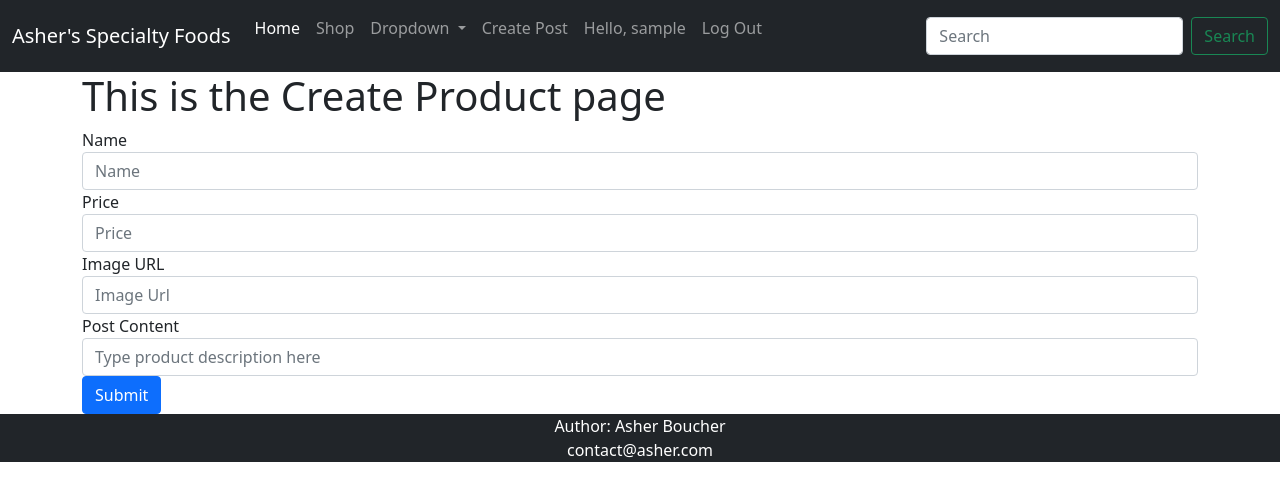
After one commit to ashernaphtali/heroku, a Flask app: page /products/create in a window 1280 px wide. The commit adds this page. Shown: the top 501 px of the page. Run offline with Flask 2, Linux system fonts and the light colour scheme; the visitor is signed in with stand-in values (Sample User, id 1); data comes from the database, SQL or seed files in the repository; some libraries are stand-ins or nearby versions.

Commit message:
w8d2 homework

```diff
--- a/app/__init__.py
+++ b/app/__init__.py
@@ -1,5 +1,12 @@
 from flask import Flask
 from config import Config
+from flask_sqlalchemy import SQLAlchemy
+from flask_migrate import Migrate
+from flask_marshmallow import Marshmallow
+from flask_cors import CORS
+
+
+
 
 # import our blueprints for registration
 from .blog.routes import blog
@@ -13,6 +20,10 @@ from flask_login import LoginManager
 
 app = Flask(__name__)
 login = LoginManager()
+CORS(app)
+
+
+
 
 @login.user_loader
 def load_user(user_id):
--- a/app/auth/auth_templates/signup.html
+++ b/app/auth/auth_templates/signup.html
@@ -1,7 +1,7 @@
 {% extends 'base.html' %}
 
 {% block content %}
-<h1>This is signup page</h1>
+<h1>This is signup <area shape="rect" coords="" href="" alt=""></h1>
 
 <form action="" method="POST">
     {{ form.hidden_tag() }}
--- a/app/blog/blog_templates/blog.html
+++ b/app/blog/blog_templates/blog.html
@@ -4,13 +4,13 @@
 <h1>Middle Eastern Cuisine Blog</h1>
 {% for p in posts %}
 <div class="instagram-rip-off">
-    <div class="card" style="width: 40vw;">
+    <a class="card text-decoration text-dark" href='{{url_for("blog.individualPost", id=p.id) }}' style="width: 40vw;">
         <img src="{{ p.image }}" class="card-img-top" alt="...">
         <div class="card-body">
           <h5 class="card-title">{{ p.title }}</h5>
           <p class="card-text">{{ p.content }}</p>
         </div>
-      </div>
+      </a>
 </div>
 {% endfor %}
 {% endblock content %}
--- a/app/blog/forms.py
+++ b/app/blog/forms.py
@@ -7,3 +7,9 @@ class CreatePostForm(FlaskForm):
     image = StringField('Image URL', validators=[DataRequired(),])
     content = StringField('Post Content', validators=[DataRequired(),])
     submit = SubmitField()
+
+class UpdatePostForm(FlaskForm):
+    title = StringField('Title')
+    image = StringField('Image URL')
+    content = StringField('Post Content')
+    submit = SubmitField()
--- a/app/shop/forms.py
+++ b/app/shop/forms.py
@@ -1,3 +1,10 @@
 from flask_wtf import FlaskForm
-from wtforms import StringField, SubmitField
+from wtforms import StringField, SubmitField, FloatField
 from wtforms.validators import DataRequired
+
+class CreateProductForm(FlaskForm):
+    name = StringField('Name', validators=[DataRequired()])
+    price = FloatField('Price', validators=[DataRequired()])
+    image = StringField('Image URL', validators=[DataRequired(),])
+    description = StringField('Post Content', validators=[DataRequired(),])
+    submit = SubmitField()
--- a/app/shop/routes.py
+++ b/app/shop/routes.py
@@ -1,11 +1,35 @@
-from flask import Blueprint, render_template, redirect, url_for, jsonify
+from flask import Blueprint, render_template, redirect, url_for, jsonify, request
+from flask_login import login_required
 
 from app.models import Product
+from .forms import CreateProductForm
 
 # create instance of blueprint
 shop = Blueprint('shop', __name__, template_folder='shop_templates')
 
 from app.models import db
+
+@shop.route('/products/create', methods = ["GET","POST"])
+@login_required
+def createProduct():
+    form = CreateProductForm()
+    if request.method == "POST":
+        if form.validate():
+
+            name = form.name.data
+            price = form.price.data
+            image = form.image.data
+            description = form.description.data
+
+            # create instance new post
+            product = Product(name, price, image, description)
+            # add instance to databse
+            db.session.add(product)
+            # commit to databse
+            db.session.commit()
+
+            return redirect(url_for('home'))
+    return render_template('createproduct.html', form = form)
 
 @shop.route('/shop')
 def allProducts():
@@ -23,3 +47,10 @@ def individualProduct(id):
 def allProductsAPI():
     products = Product.query.all()
     return jsonify([p.to_dict() for p in products])
+
+@shop.route('/api/shop/<int:id>')
+def individualProductAPI(id):
+    product = Product.query.filter_by(id=id).first()
+    if product is None:
+        return jsonify('none')
+    return jsonify(product.to_dict())
--- /dev/null
+++ b/app/shop/shop_templates/createproduct.html
@@ -0,0 +1,30 @@
+{% extends 'base.html' %}
+
+{% block content %}
+<h1>This is the Create Product page</h1>
+
+<form action="" method="POST">
+    {{ form.hidden_tag() }}
+    <div class="form-group">
+        <fieldset>
+            {{ form.name.label }}
+            {{ form.name(class='form-control', placeholder='Name') }}
+        </fieldset>
+        <fieldset>
+            {{ form.price.label }}
+            {{ form.price(class='form-control', placeholder='Price') }}
+        </fieldset>
+        <fieldset>
+            {{ form.image.label }}
+            {{ form.image(class='form-control', placeholder='Image Url') }}
+        </fieldset>
+        <fieldset>
+            {{ form.description.label }}
+            {{ form.description(class='form-control', placeholder='Type product description here') }}
+        </fieldset>
+        {{ form.submit(class='btn btn-primary') }}
+    </div>
+
+</form>
+
+{% endblock content %}
--- a/app/shop/shop_templates/product.html
+++ b/app/shop/shop_templates/product.html
@@ -7,7 +7,7 @@
         <div class="card-body">
           <h5 class="card-title">{{ p.name }}</h5>
           <p class="card-text">{{ p.description }}</p>
-          <h3>{{ p.price }}</h3> <button class='btn btn-primary'>Add To Cart</button>
+          <h3>{{ p.price }}</h3> <button class='btn btn-secondary'>Add To Cart</button>
         </div>
       </div>
 </div>
--- a/app/static/css/main.css
+++ b/app/static/css/main.css
@@ -6,3 +6,14 @@
     display: grid;
     place-items: center;
 }
+footer {
+    position: relative;
+    width: 100vw;
+    text-align: center;
+    bottom: 0;
+    background-color: #212529;
+    color: white;
+}
+.main {
+    margin-bottom: 50px;
+}
--- a/app/templates/base.html
+++ b/app/templates/base.html
@@ -20,7 +20,7 @@
           {% endblock content %}
       </main>
 
-    <footer>This is the footer</footer>
+    {% include 'footer.html' %}
 
 
 
--- /dev/null
+++ b/app/templates/footer.html
@@ -0,0 +1,4 @@
+<footer>
+    Author: Asher Boucher <br>
+    contact@asher.com
+</footer>
--- a/app/templates/nav.html
+++ b/app/templates/nav.html
@@ -1,4 +1,4 @@
-<nav class="navbar navbar-expand-lg navbar-light bg-light">
+<nav class="navbar navbar-expand-lg navbar-dark bg-dark">
     <div class="container-fluid">
         <a class="navbar-brand" href="#">Asher's Specialty Foods</a>
         <button class="navbar-toggler" type="button" data-bs-toggle="collapse" data-bs-target="#navbarSupportedContent"
```
Also changed, not shown: app/auth/routes.py (+7 -0 lines), app/blog/blog_templates/individualpost.html (added, +48 -0 lines), app/blog/blog_templates/updatepost.html (added, +26 -0 lines), app/blog/routes.py (+52 -1 lines), app/shop/shop_templates/shop.html (+8 -8 lines).
